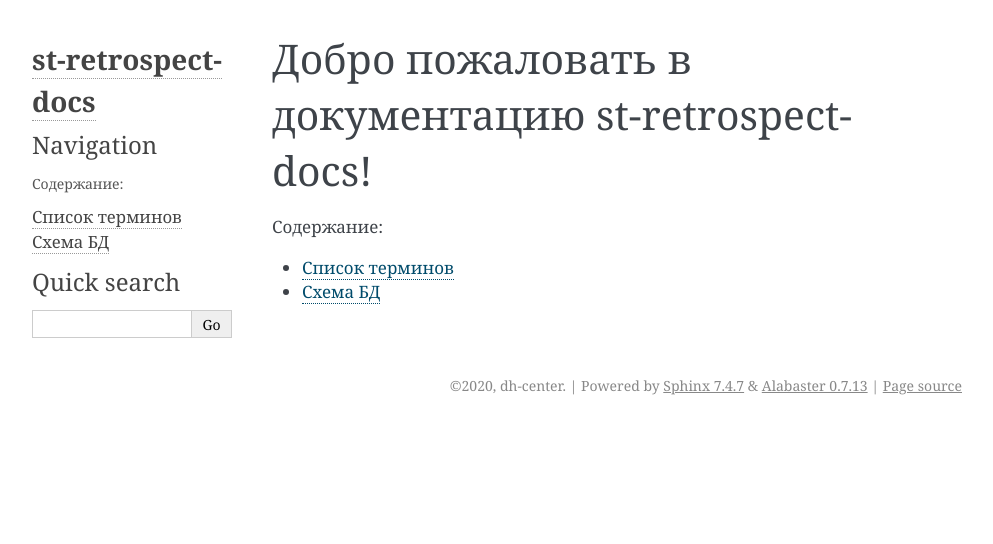
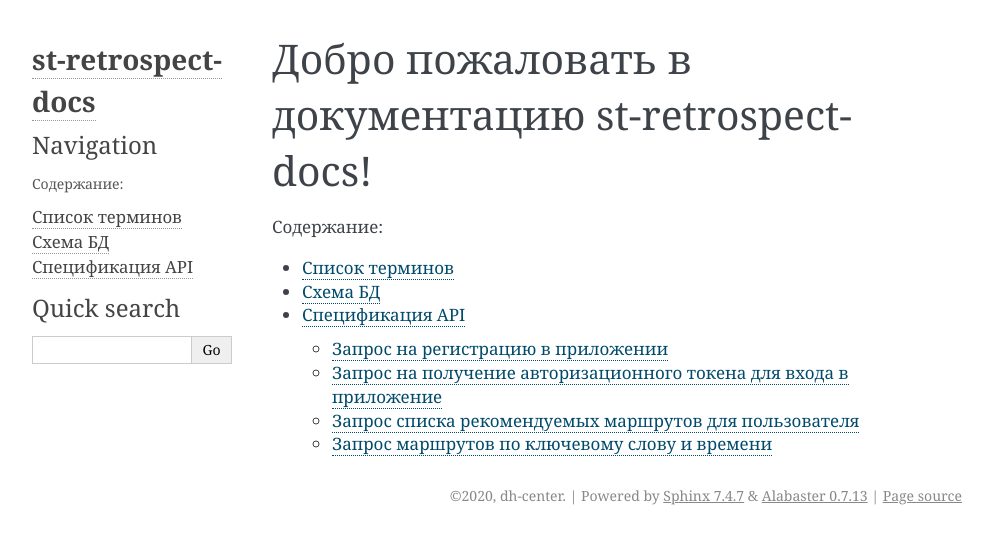
Before and after one commit to dh-center/st-retrospect-docs, a Sphinx documentation site: the page built from docs/index.rst, in a window 1280 px wide. Shown: the top 544 px of the page, without its empty margins (148-1141 px from the left). Built offline with Sphinx 7.4.7, drawn with Linux system fonts in a browser that asks for light colours.

```diff
--- a/docs/index.rst
+++ b/docs/index.rst
@@ -12,3 +12,4 @@
 
    pages/glossary
    pages/schema
+   pages/api-spec
--- /dev/null
+++ b/docs/pages/api-spec.rst
@@ -0,0 +1,144 @@
+################
+Спецификация API
+################
+
+Спецификация формата обмена данными между фронтендом и бэкендом.
+
+Запрос на регистрацию в приложении
+==================================================================
+
+**Метод**:
+POST
+
+**Тело запроса**:
+
+.. code-block:: json
+
+   {
+      "username": "username",
+      "password": "password"
+   }
+
+**Ответ**
+Status: 201 Created
+
+Запрос на получение авторизационного токена для входа в приложение
+==================================================================
+
+**Метод**:
+
+GET
+
+**Параметры запроса**:
+
+?username=username&password=password
+
+**Ответ**
+
+Status: 200 OK
+
+.. code-block:: json
+
+   {
+      "data": {
+         "accessToken": "eyJhbGciOiJIUzI1NiIsInr6cCI6IkpXVCJ9"
+      }
+   }
+
+Запрос списка рекомендуемых маршрутов для пользователя
+==================================================================
+
+**Метод**:
+
+GET
+
+**Заголовки**
+
+Authorization: Bearer eyJhbGciOiJIUzI1NiIsInr6cCI6IkpXVCJ9
+
+accept-language: ru
+
+**Ответ**
+
+Status: 200 OK
+
+.. code-block:: json
+
+    {
+      "data": {
+        "routes": [
+          {
+            "id": "5db32b6977c44a187bef2c8f",
+            "name": "Маршрут для отчета",
+            "description": "Этот маршрут...",
+            "duration": "hh:mm",
+            "photoLink": "link",
+            "tags": [
+              "tag1",
+              "tag2",
+            ],
+            "locationsInstance": [
+              {
+                "id": "5e6410a6acb47b0039f197a9",
+                "name": "ИТМО ",
+                "description": "ИТМО ",
+                "photoLinks": [
+                  "link"
+                ]
+              }
+            ]
+          }
+        ]
+      }
+    }
+
+Запрос маршрутов по ключевому слову и времени
+==================================================================
+
+**Метод**:
+
+GET
+
+**Заголовки**
+
+Authorization: Bearer eyJhbGciOiJIUzI1NiIsInr6cCI6IkpXVCJ9
+
+accept-language: ru
+
+**Параметры запроса**
+
+?query=query&duration=hh:mm
+
+**Ответ**
+
+Status: 200 OK
+
+.. code-block:: json
+
+    {
+      "data": {
+        "routes": [
+          {
+            "id": "5db32b6977c44a187bef2c8f",
+            "name": "Маршрут для отчета",
+            "description": "Этот маршрут...",
+            "duration": "hh:mm",
+            "photoLink": "link",
+            "tags": [
+              "tag1",
+              "tag2",
+            ],
+            "locationsInstance": [
+              {
+                "id": "5e6410a6acb47b0039f197a9",
+                "name": "ИТМО ",
+                "description": "ИТМО ",
+                "photoLinks": [
+                  "link"
+                ]
+              }
+            ]
+          }
+        ]
+      }
+    }
```
